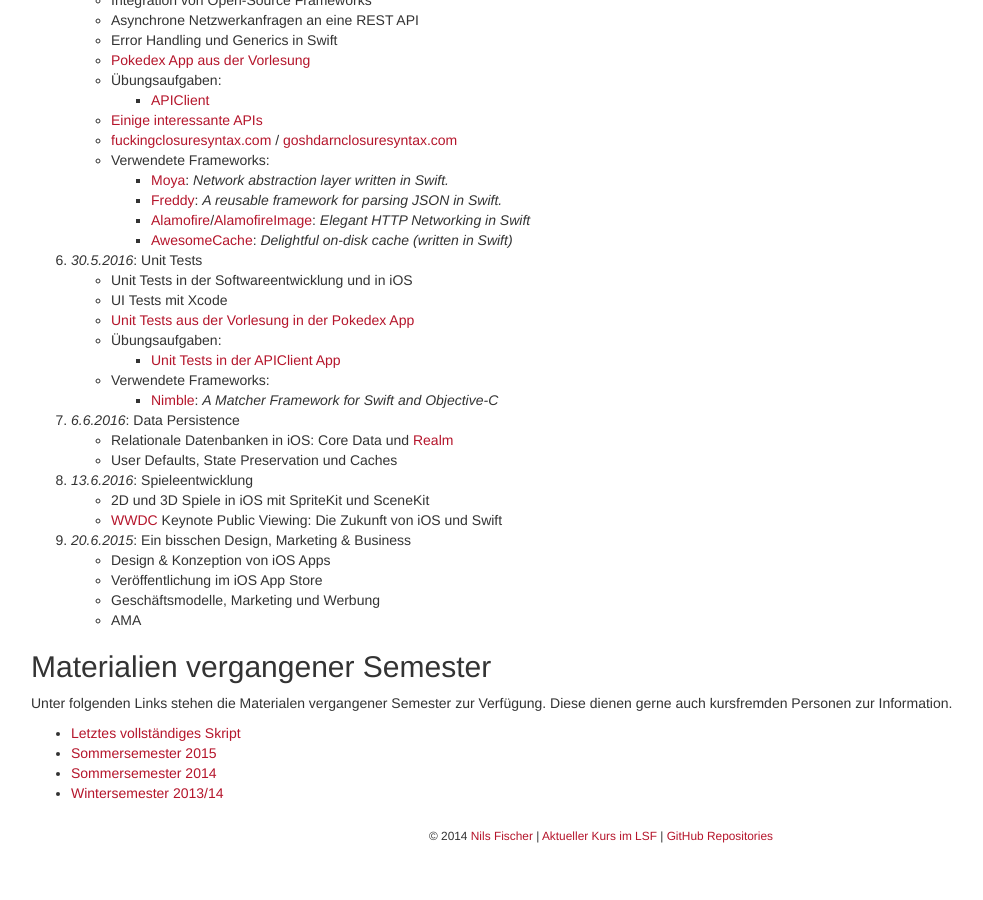
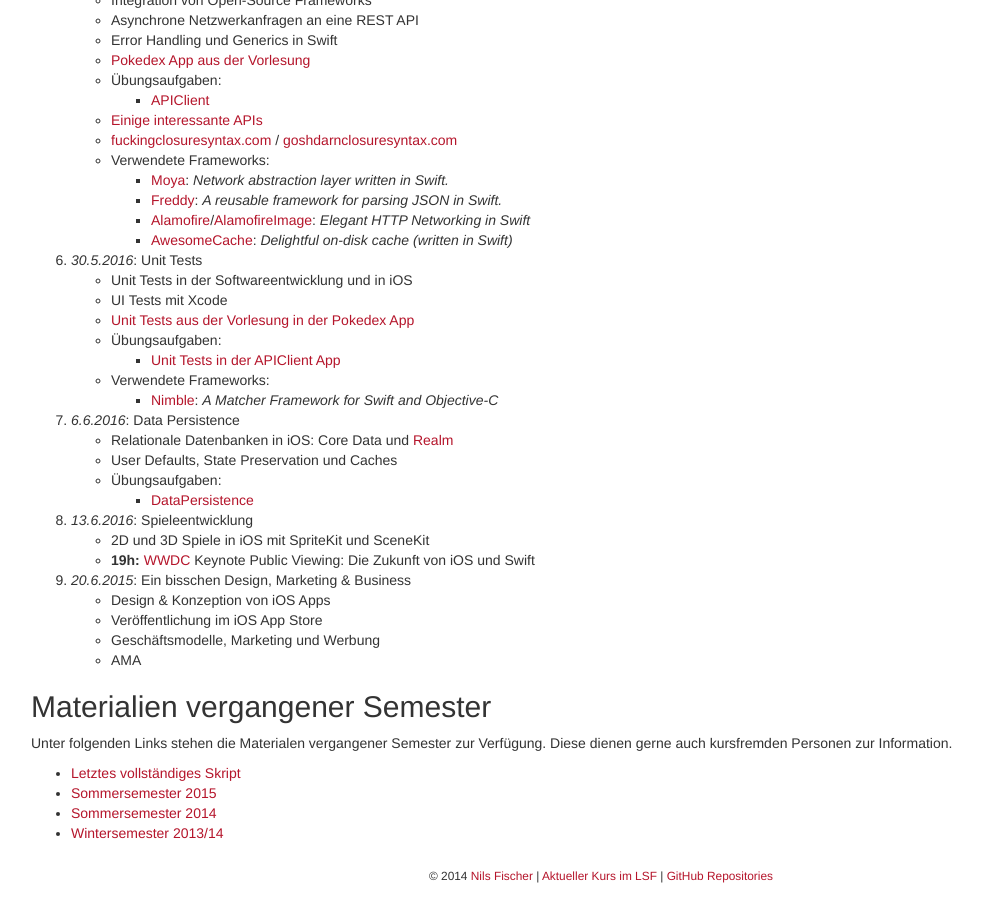
Before and after one commit to iOS-Dev-Kurs/iOS-Dev-Kurs.github.io, a Jekyll site: the page built from material/index.md, in a window 1280 px wide and 900 px high, scrolled down 951 px. Shown: the whole window, without its empty margins (39-1022 px from the left). Built offline with Jekyll 4.4.1, drawn with Linux system fonts in a browser that asks for light colours; before the commit the page ends 1811 px from its top, so only the background shows below that.

Commit message:
prepared for lecture 7

```diff
--- a/material/index.md
+++ b/material/index.md
@@ -65,9 +65,11 @@
 7. *6.6.2016*: Data Persistence
 	- Relationale Datenbanken in iOS: Core Data und [Realm](https://realm.io)
 	- User Defaults, State Preservation und Caches
+	- Übungsaufgaben:
+		- [DataPersistence](https://github.com/ios-dev-kurs/datapersistence)
 8. *13.6.2016*: Spieleentwicklung
 	- 2D und 3D Spiele in iOS mit SpriteKit und SceneKit
-	- [WWDC](https://developer.apple.com/wwdc/) Keynote Public Viewing: Die Zukunft von iOS und Swift
+	- **19h:** [WWDC](https://developer.apple.com/wwdc/) Keynote Public Viewing: Die Zukunft von iOS und Swift
 9. *20.6.2015*: Ein bisschen Design, Marketing & Business
 	- Design & Konzeption von iOS Apps
 	- Veröffentlichung im iOS App Store
```
